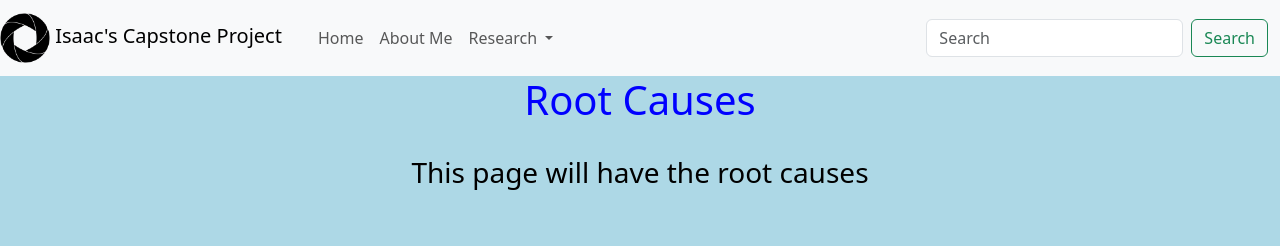
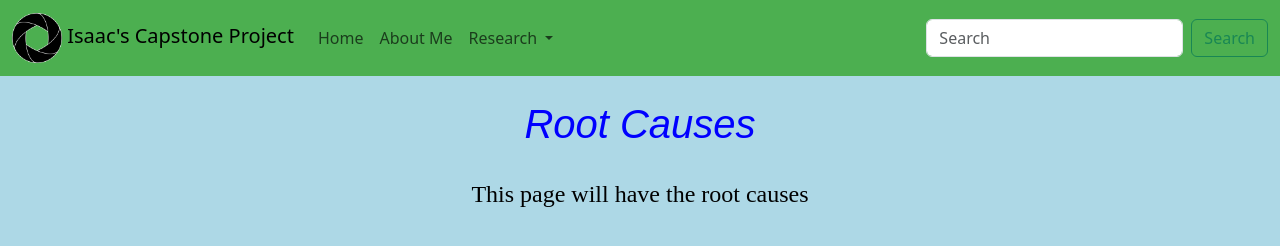
Before and after one commit to isaacnewton06/CS-CAPSTONE, a plain HTML site: page isaac capstone code/CS-CAPSTONE/RootCausesIsaac.html in a window 1280 px wide. Drawn offline with nearby package versions, Linux system fonts and the light colour scheme.

Commit message:
Update RootCausesIsaac.html

```diff
--- a/isaac capstone code/CS-CAPSTONE/RootCausesIsaac.html
+++ b/isaac capstone code/CS-CAPSTONE/RootCausesIsaac.html
@@ -7,14 +7,32 @@
     <link href="https://cdn.jsdelivr.net/npm/bootstrap@5.3.2/dist/css/bootstrap.min.css" rel="stylesheet" integrity="sha384-T3c6CoIi6uLrA9TneNEoa7RxnatzjcDSCmG1MXxSR1GAsXEV/Dwwykc2MPK8M2HN" crossorigin="anonymous">
     <link rel="stylesheet" href="style.css">
     <script src="https://cdn.jsdelivr.net/npm/bootstrap@5.3.2/dist/js/bootstrap.bundle.min.js" integrity="sha384-C6RzsynM9kWDrMNeT87bh95OGNyZPhcTNXj1NW7RuBCsyN/o0jlpcV8Qyq46cDfL" crossorigin="anonymous" defer></script>
+    <style>
+      .custom-navbar {
+        background-color: #4CAF50; /* Change this to your desired color */
+      }
+      #title {
+        color: blue;
+        text-align: center;
+        font-family: 'Arial', sans-serif;
+        font-size: 2.5em;
+        font-style: italic;
+      }
+      .intro-text {
+        text-align: center;
+        color: black;
+        font-family: 'Times New Roman', serif;
+        font-size: 1.5em;
+      }
+    </style>
   </head>
   <body>
-    <nav class="navbar navbar-expand-lg bg-body-tertiary" navbar-fixed-top>
+    <nav class="navbar navbar-expand-lg custom-navbar fixed-top">
+      <div class="container-fluid">
         <a class="navbar-brand" href="#">
-        <img src="logologo.png" width="50" height="50">
+          <img src="logologo.png" width="50" height="50" alt="Logo">
           Isaac's Capstone Project
         </a>
-        <div class="container-fluid">
         <button class="navbar-toggler" type="button" data-bs-toggle="collapse" data-bs-target="#navbarSupportedContent" aria-controls="navbarSupportedContent" aria-expanded="false" aria-label="Toggle navigation">
           <span class="navbar-toggler-icon"></span>
         </button>
@@ -45,9 +63,11 @@
         </div>
       </div>
     </nav>
-      <h1 style="text-align: center;" id="title">Root Causes</h1>
+    <div class="container" style="margin-top: 100px;">
+      <h1 id="title">Root Causes</h1>
       <br>
-            <h3 style="text-align: center; color: black;">This page will have the root causes</h3>
+      <h3 class="intro-text">This page will have the root causes</h3>
+    </div>
     <script>
       document.getElementById("title").style.color = "blue";
     </script>
```
Lines whose indentation alone changed are shown as unchanged.
